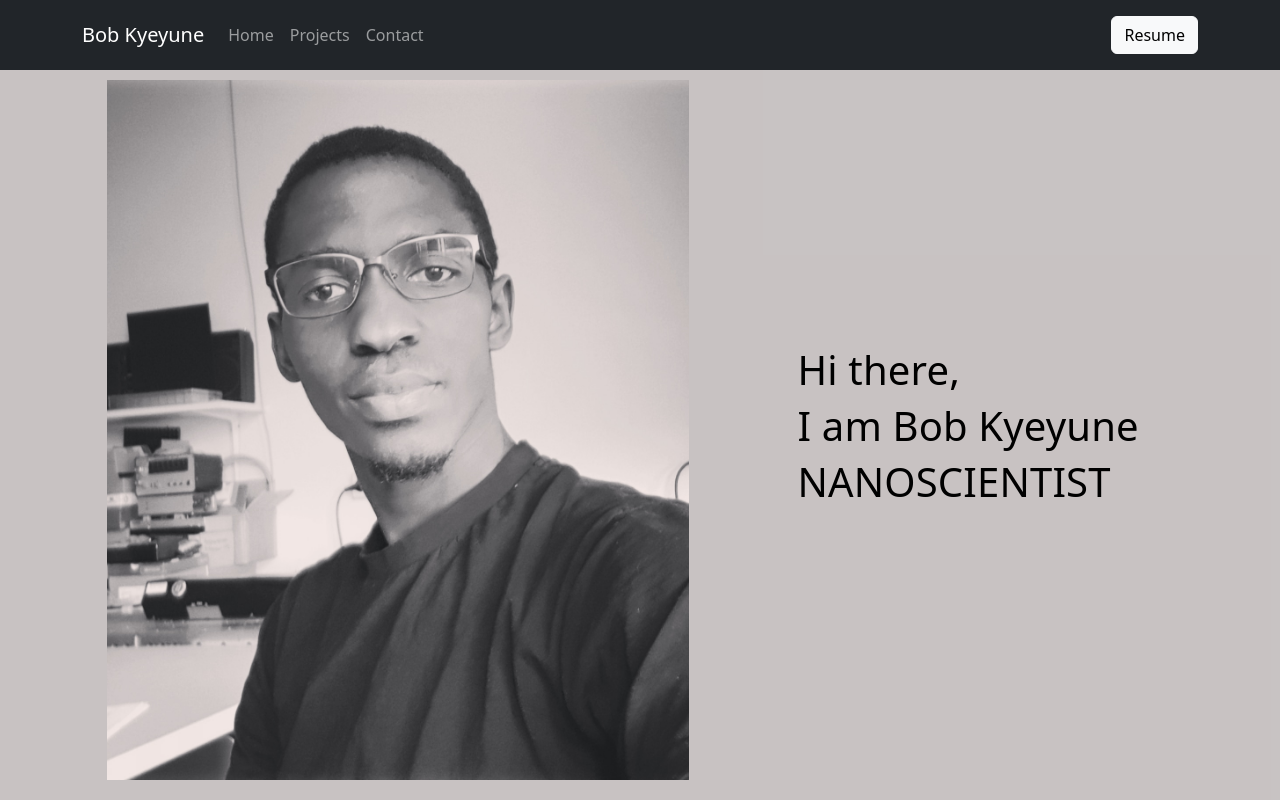
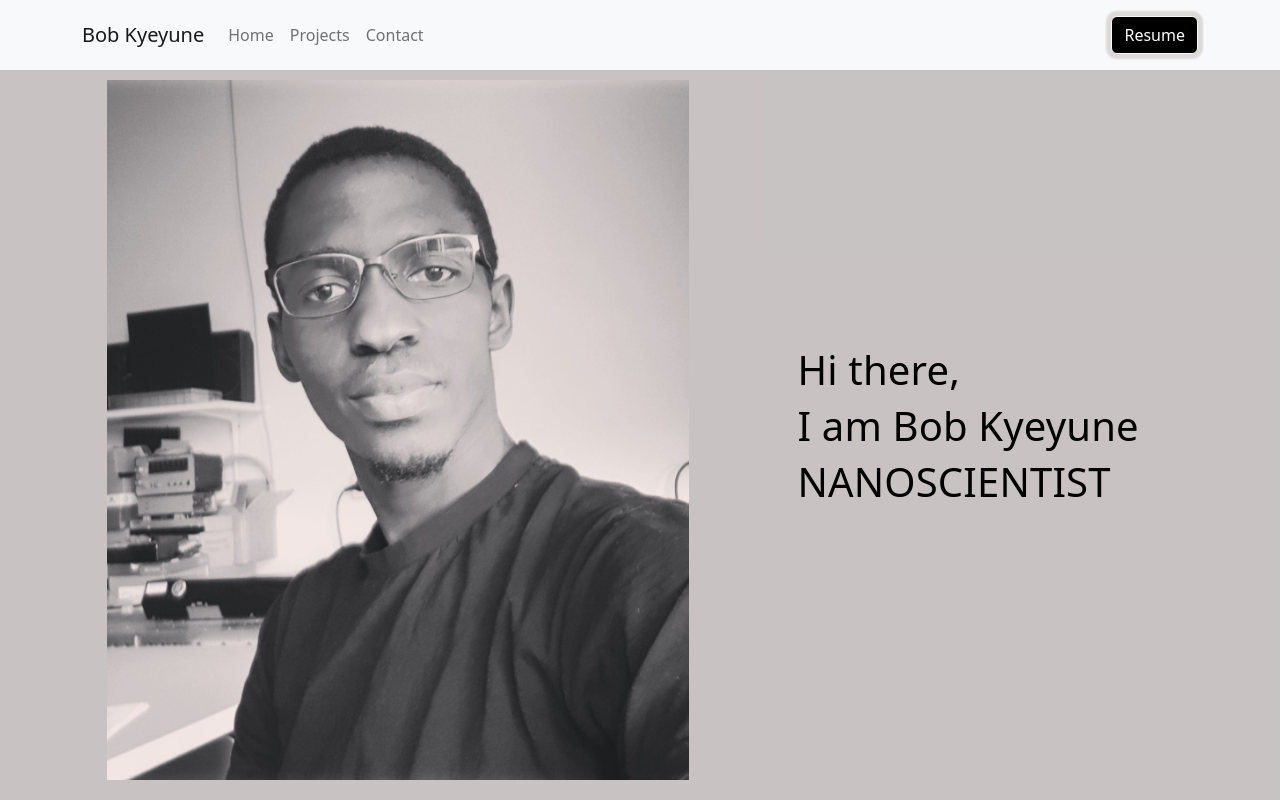
Before and after one commit to Nkeni/Bob-react-portfolio, a React (Create React App) app: page /Bob-react-portfolio/home in a window 1280 px wide. Shown: the top 800 px of the page. Built offline with nearby package versions, Linux system fonts and the light colour scheme.

Commit message:
navbar light bg

```diff
--- a/src/components/Header/Header.jsx
+++ b/src/components/Header/Header.jsx
@@ -6,8 +6,7 @@ import resume from "../../../src/resume.pdf";
 function Header() {
   return (
     <div>
-      {/* <div className="top"></div> */}
-      <Navbar expand="lg" variant="dark" bg="dark">
+      <Navbar expand="lg" variant="light" bg="light">
         <Container className="header">
           <Navbar.Brand as={Link}>Bob Kyeyune</Navbar.Brand>
           <Navbar.Toggle aria-controls="basic-navbar-nav" />
@@ -16,9 +15,6 @@ function Header() {
               <Nav.Link as={Link} to="/home">
                 Home
               </Nav.Link>
-              {/* <Nav.Link as={Link} to="/about">
-                About
-              </Nav.Link> */}
               <Nav.Link as={Link} to="/projects">
                 Projects
               </Nav.Link>
--- a/src/components/Header/Header.scss
+++ b/src/components/Header/Header.scss
@@ -1,7 +1,13 @@
-.btn:hover {
+.btn {
   background-color: black;
   color: white;
   box-shadow: 0px 0px 2px 5px rgb(222, 217, 217);
+}
+
+.btn:hover {
+  background-color: white;
+  color: black;
+  box-shadow: 0px 0px 2px 5px rgb(160, 157, 157);
 }
 
 .navbar {
```
Also changed, not shown: 11 other files (tests, documents, lock files or other folders).
